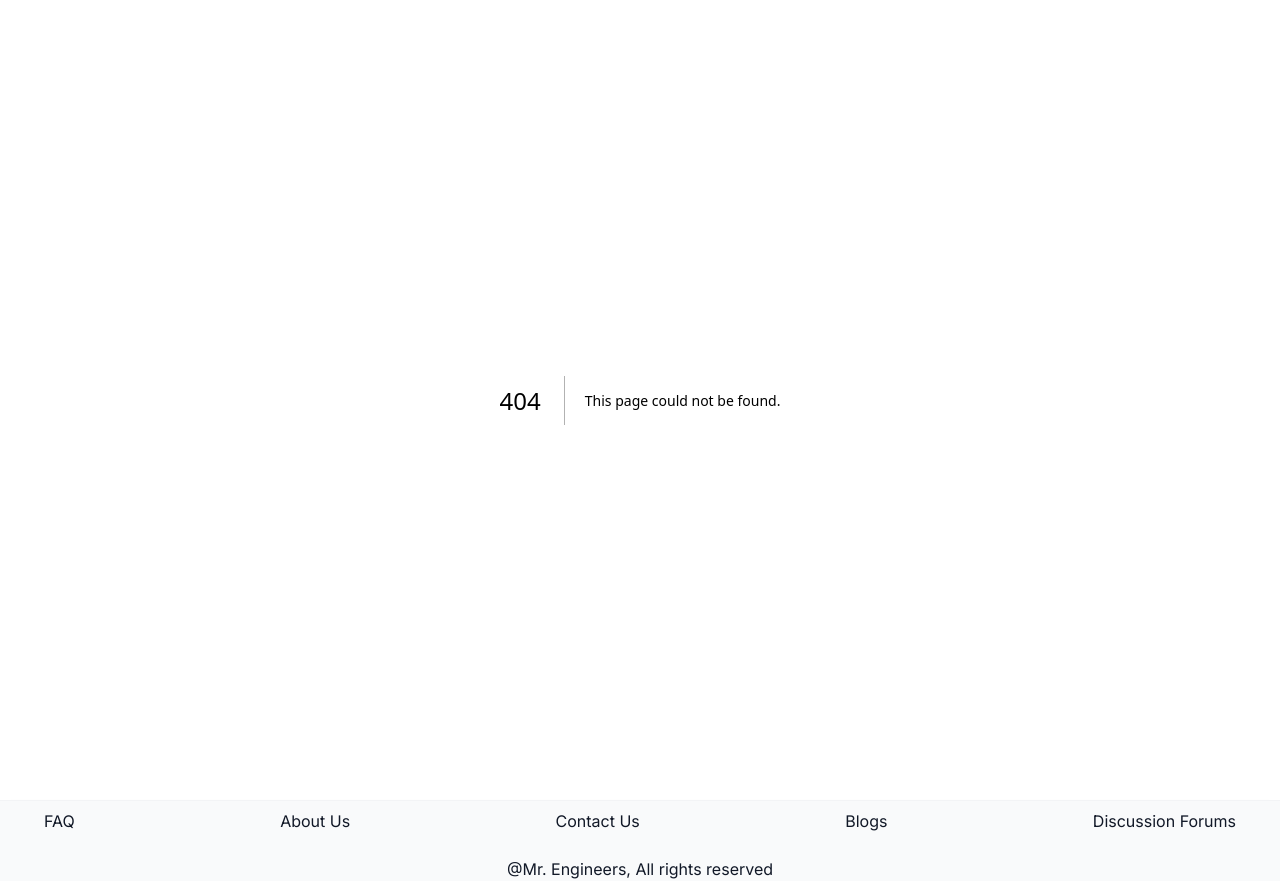
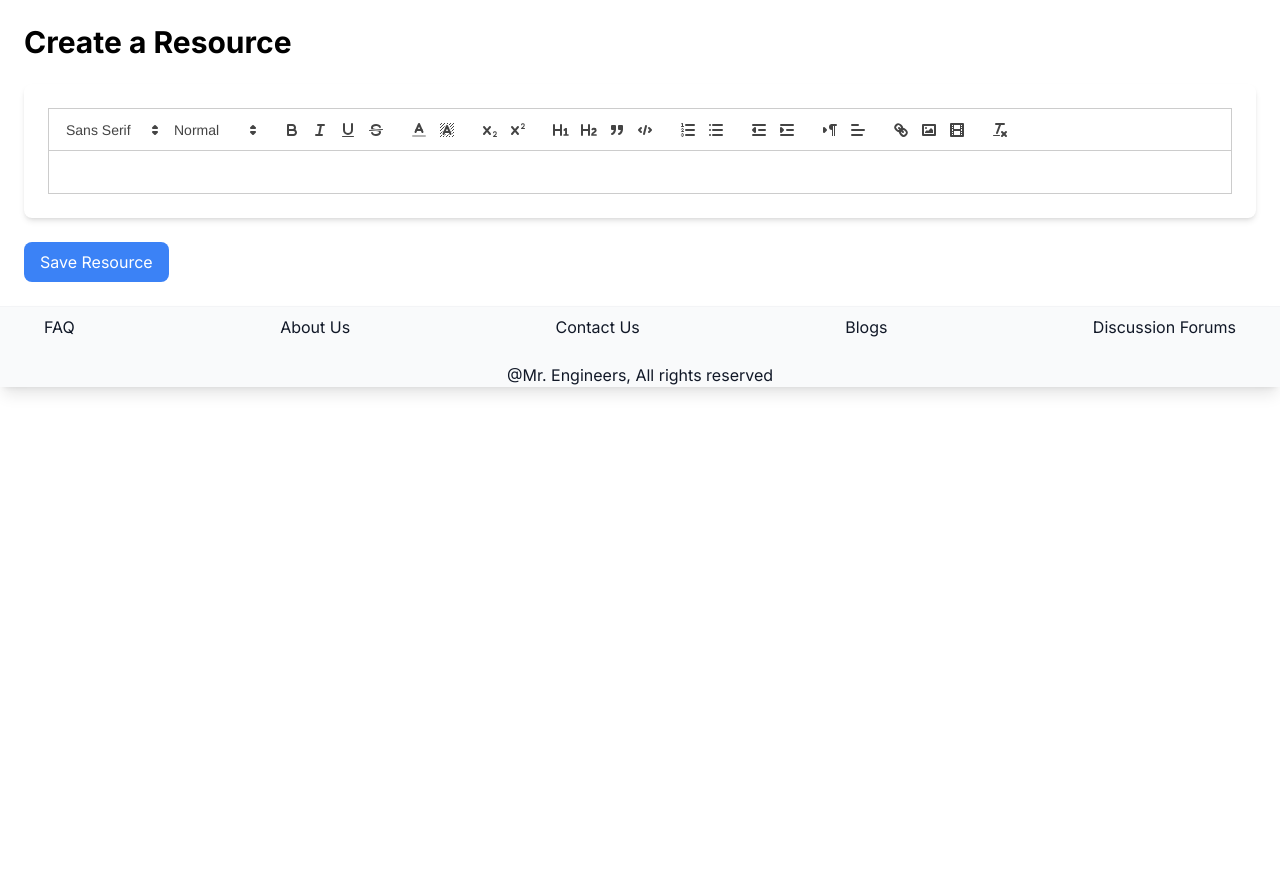
Before and after one commit to Shailesh93602/DevScale, a Next.js app in the folder Frontend/: page /create-resource in a window 1280 px wide. Before the commit this address had no page. After the commit the page ends 800 px from the top, so only its background shows below. Built offline with nearby package versions, Linux system fonts and the light colour scheme.

Commit message:
ADDED: create resource page with react quill editor

```diff
--- a/Frontend/package.json
+++ b/Frontend/package.json
@@ -44,6 +44,7 @@
     "react-hot-toast": "^2.4.1",
     "react-icons": "^5.2.1",
     "react-intersection-observer": "^9.10.2",
+    "react-quill": "^2.0.0",
     "react-redux": "^9.1.2",
     "react-router-dom": "^6.23.1",
     "react-scroll-parallax": "^3.4.5",
--- /dev/null
+++ b/Frontend/src/app/create-resource/page.jsx
@@ -0,0 +1,50 @@
+"use client";
+import React, { useState } from "react";
+import dynamic from "next/dynamic";
+import { toast } from "react-toastify";
+import "react-quill/dist/quill.snow.css";
+
+const ReactQuill = dynamic(() => import("react-quill"), { ssr: false });
+
+const ResourceEditor = () => {
+  const [content, setContent] = useState("");
+
+  const saveResource = () => {
+    console.log("Content: ", content);
+    toast.success("Resource saved successfully!");
+  };
+
+  return (
+    <div className="container mx-auto p-6">
+      <h1 className="text-3xl font-bold mb-6">Create a Resource</h1>
+      <div className="bg-white dark:bg-gray-800 p-6 rounded-lg shadow-md mb-6">
+        <ReactQuill
+          value={content}
+          onChange={setContent}
+          modules={{
+            toolbar: [
+              [{ font: [] }, { size: [] }],
+              ["bold", "italic", "underline", "strike"],
+              [{ color: [] }, { background: [] }],
+              [{ script: "sub" }, { script: "super" }],
+              [{ header: "1" }, { header: "2" }, "blockquote", "code-block"],
+              [{ list: "ordered" }, { list: "bullet" }],
+              [{ indent: "-1" }, { indent: "+1" }],
+              [{ direction: "rtl" }, { align: [] }],
+              ["link", "image", "video"],
+              ["clean"],
+            ],
+          }}
+        />
+      </div>
+      <button
+        onClick={saveResource}
+        className="bg-blue-500 text-white py-2 px-4 rounded-lg"
+      >
+        Save Resource
+      </button>
+    </div>
+  );
+};
+
+export default ResourceEditor;
```
Also changed, not shown: 1 other file (tests, documents, lock files or other folders).
